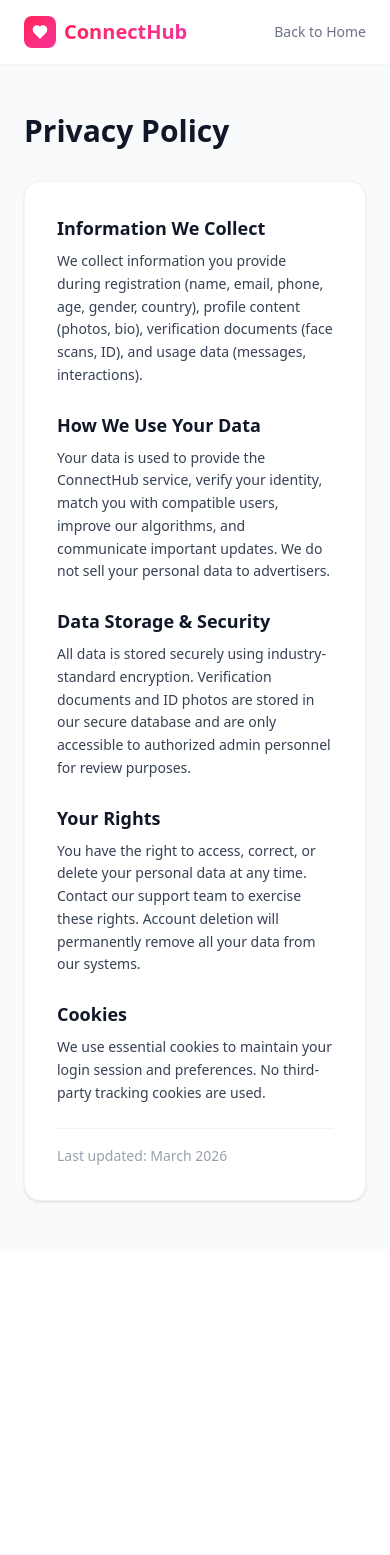
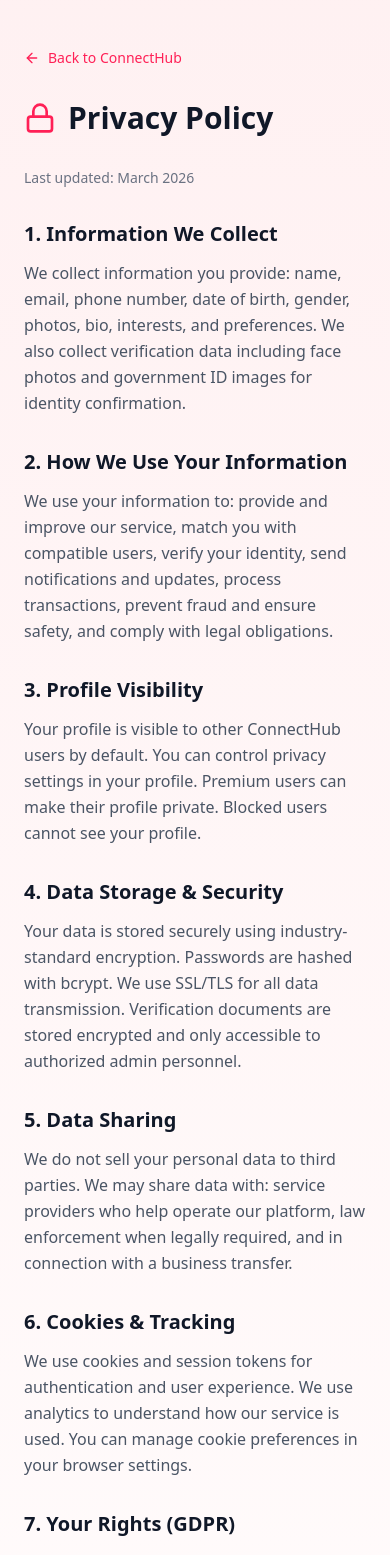
Before and after one commit to Paid855/ConnectHub, a Next.js app: page /privacy in a window 390 px wide. Shown: the top 1555 px of the page. Before the commit the page ends 1249 px from the top, so only its background shows below. Built offline with nearby package versions, Linux system fonts and the light colour scheme.

Commit message:
PWA install, email notifications, SEO, skeletons, mobile responsive, terms/privacy, error handling, revenue dashboard

```diff
--- a/src/app/api/admin/verifications/route.ts
+++ b/src/app/api/admin/verifications/route.ts
@@ -1,3 +1,4 @@
+import { emailVerified } from "@/lib/email-notifications";
 import { NextRequest, NextResponse } from "next/server";
 import { prisma } from "@/lib/db";
 import { createNotification } from "@/lib/notify";
@@ -39,6 +40,7 @@
 
     if (action === "approve") {
       await prisma.user.update({ where: { id: userId }, data: { verificationStatus: "approved", verified: true } });
+      prisma.user.findUnique({ where: { id: userId }, select: { email:true, name:true } }).then(u => { if(u) emailVerified(u.email, u.name).catch(()=>{}); }).catch(()=>{});
       createNotification(userId, "verification", "Verified!", "Your identity has been verified. You now have the verified badge!", undefined);
       return NextResponse.json({ success: true });
     }
--- a/src/app/api/auth/signup/route.ts
+++ b/src/app/api/auth/signup/route.ts
@@ -1,3 +1,4 @@
+import { emailWelcome } from "@/lib/email-notifications";
 import { NextRequest, NextResponse } from "next/server";
 import { prisma } from "@/lib/db";
 import bcrypt from "bcryptjs";
@@ -37,6 +38,7 @@
       },
     });
 
+    emailWelcome(user.email, user.name).catch(() => {});
     return NextResponse.json({ success: true, userId: user.id });
   } catch (error) {
     console.error("Signup error:", error);
--- a/src/app/api/friends/route.ts
+++ b/src/app/api/friends/route.ts
@@ -1,3 +1,4 @@
+import { emailFriendRequest } from "@/lib/email-notifications";
 import { createNotification } from "@/lib/notify";
 import { NextRequest, NextResponse } from "next/server";
 import { prisma } from "@/lib/db";
@@ -78,6 +79,7 @@
     });
     if (existing) return NextResponse.json({ error: "Already connected" }, { status: 400 });
     await prisma.friend.create({ data: { userId: id, friendId, status: "pending" } });
+    prisma.user.findUnique({ where: { id: friendId }, select: { email:true, name:true } }).then(u => { if(u) { const sender = "Someone"; emailFriendRequest(u.email, u.name, sender).catch(()=>{}); } }).catch(()=>{});
     createNotification(friendId, "friend_request", "Friend Request", "wants to be your friend", id);
     return NextResponse.json({ sent: true });
   }
--- a/src/app/api/messages/route.ts
+++ b/src/app/api/messages/route.ts
@@ -1,3 +1,4 @@
+import { emailNewMessage } from "@/lib/email-notifications";
 import { NextRequest, NextResponse } from "next/server";
 import { prisma } from "@/lib/db";
 import { createNotification } from "@/lib/notify";
@@ -68,6 +69,7 @@
   if (blocked) return NextResponse.json({ error: "Cannot message this user" }, { status: 403 });
 
   const newMsg = await prisma.message.create({ data: { senderId: id, receiverId, content: content.trim() } });
+  prisma.user.findUnique({ where: { id: receiverId }, select: { email:true, name:true } }).then(u => { if(u) emailNewMessage(u.email, u.name, "Someone").catch(()=>{}); }).catch(()=>{});
   createNotification(receiverId, "message", "New Message", content.startsWith("[IMG]") ? "Sent a photo" : content.startsWith("[VOICE]") ? "Sent a voice message" : content.substring(0, 50), id);
 
   return NextResponse.json({ message: newMsg });
--- a/src/app/layout.tsx
+++ b/src/app/layout.tsx
@@ -1,5 +1,7 @@
 import "./globals.css";
 import type { Metadata } from "next";
+
+export const viewport = { width: "device-width", initialScale: 1, maximumScale: 1, userScalable: false, themeColor: "#e11d48" };
 
 export const metadata: Metadata = {
   title: "ConnectHub — Find Your Perfect Match",
@@ -8,7 +10,7 @@
 
 export default function RootLayout({ children }: { children: React.ReactNode }) {
   return (
-    <html lang="en" className="scroll-smooth">
+    <html lang="en" data-scroll-behavior="smooth" className="scroll-smooth">
       <body className="bg-white text-gray-900 antialiased min-h-screen overflow-x-hidden">
         {children}
       </body>
--- a/src/app/page.tsx
+++ b/src/app/page.tsx
@@ -81,7 +81,7 @@
               <Sparkles className="w-4 h-4 text-rose-500" />
               <span className="text-sm font-semibold text-rose-600">The future of dating is here</span>
             </div>
-            <h1 className="text-5xl sm:text-6xl lg:text-7xl font-bold text-gray-900 leading-[1.1] mb-6 tracking-tight">
+            <h1 className="text-4xl sm:text-5xl lg:text-7xl font-bold text-gray-900 leading-[1.1] mb-6 tracking-tight">
               Find Your<br /><span className="bg-gradient-to-r from-rose-500 via-pink-500 to-red-400 bg-clip-text text-transparent">Perfect Match</span>
             </h1>
             <p className="text-lg text-gray-500 mb-8 max-w-lg mx-auto lg:mx-0 leading-relaxed">
@@ -105,7 +105,7 @@
               </div>
             </div>
           </div>
-          <div className="flex-shrink-0 w-full max-w-sm">
+          <div className="flex-shrink-0 w-full max-w-sm mx-auto lg:mx-0">
             <div className="bg-white rounded-3xl shadow-2xl shadow-rose-100/50 border border-rose-100 overflow-hidden">
               <div className="relative h-80">
                 <img src={p.img} alt={p.name} className="w-full h-full object-cover transition-all duration-700" />
--- a/src/app/privacy/page.tsx
+++ b/src/app/privacy/page.tsx
@@ -1,24 +1,35 @@
+"use client";
 import Link from "next/link";
-import { Heart } from "lucide-react";
+import { Lock, ArrowLeft } from "lucide-react";
 
 export default function PrivacyPage() {
   return (
-    <div className="min-h-screen bg-gray-50">
-      <header className="bg-white border-b border-gray-100 sticky top-0 z-50">
-        <div className="max-w-4xl mx-auto px-6 py-4 flex items-center justify-between">
-          <Link href="/" className="flex items-center gap-2"><div className="w-8 h-8 rounded-lg bg-gradient-to-br from-rose-500 to-pink-500 flex items-center justify-center"><Heart className="w-4 h-4 text-white fill-white" /></div><span className="text-xl font-bold bg-gradient-to-r from-rose-500 to-pink-500 bg-clip-text text-transparent">ConnectHub</span></Link>
-          <Link href="/" className="text-sm text-gray-500 hover:text-gray-700">Back to Home</Link>
-        </div>
-      </header>
-      <div className="max-w-4xl mx-auto px-6 py-12">
-        <h1 className="text-3xl font-bold text-gray-900 mb-8">Privacy Policy</h1>
-        <div className="bg-white rounded-2xl border border-gray-100 shadow-sm p-8 space-y-6 text-gray-700 text-sm leading-relaxed">
-          <section><h2 className="text-lg font-bold text-gray-900 mb-2">Information We Collect</h2><p>We collect information you provide during registration (name, email, phone, age, gender, country), profile content (photos, bio), verification documents (face scans, ID), and usage data (messages, interactions).</p></section>
-          <section><h2 className="text-lg font-bold text-gray-900 mb-2">How We Use Your Data</h2><p>Your data is used to provide the ConnectHub service, verify your identity, match you with compatible users, improve our algorithms, and communicate important updates. We do not sell your personal data to advertisers.</p></section>
-          <section><h2 className="text-lg font-bold text-gray-900 mb-2">Data Storage & Security</h2><p>All data is stored securely using industry-standard encryption. Verification documents and ID photos are stored in our secure database and are only accessible to authorized admin personnel for review purposes.</p></section>
-          <section><h2 className="text-lg font-bold text-gray-900 mb-2">Your Rights</h2><p>You have the right to access, correct, or delete your personal data at any time. Contact our support team to exercise these rights. Account deletion will permanently remove all your data from our systems.</p></section>
-          <section><h2 className="text-lg font-bold text-gray-900 mb-2">Cookies</h2><p>We use essential cookies to maintain your login session and preferences. No third-party tracking cookies are used.</p></section>
-          <p className="text-gray-400 pt-4 border-t border-gray-100">Last updated: March 2026</p>
+    <div className="min-h-screen bg-gradient-to-b from-rose-50 to-white">
+      <div className="max-w-3xl mx-auto px-6 py-12">
+        <Link href="/" className="flex items-center gap-2 text-sm text-rose-500 font-medium mb-8 hover:underline"><ArrowLeft className="w-4 h-4" /> Back to ConnectHub</Link>
+        <div className="flex items-center gap-3 mb-8"><Lock className="w-8 h-8 text-rose-500" /><h1 className="text-3xl font-bold text-gray-900">Privacy Policy</h1></div>
+        <div className="prose prose-gray max-w-none">
+          <p className="text-gray-500 text-sm mb-8">Last updated: March 2026</p>
+          <h2 className="text-xl font-bold text-gray-900 mt-8 mb-3">1. Information We Collect</h2>
+          <p className="text-gray-600 leading-relaxed mb-4">We collect information you provide: name, email, phone number, date of birth, gender, photos, bio, interests, and preferences. We also collect verification data including face photos and government ID images for identity confirmation.</p>
+          <h2 className="text-xl font-bold text-gray-900 mt-8 mb-3">2. How We Use Your Information</h2>
+          <p className="text-gray-600 leading-relaxed mb-4">We use your information to: provide and improve our service, match you with compatible users, verify your identity, send notifications and updates, process transactions, prevent fraud and ensure safety, and comply with legal obligations.</p>
+          <h2 className="text-xl font-bold text-gray-900 mt-8 mb-3">3. Profile Visibility</h2>
+          <p className="text-gray-600 leading-relaxed mb-4">Your profile is visible to other ConnectHub users by default. You can control privacy settings in your profile. Premium users can make their profile private. Blocked users cannot see your profile.</p>
+          <h2 className="text-xl font-bold text-gray-900 mt-8 mb-3">4. Data Storage & Security</h2>
+          <p className="text-gray-600 leading-relaxed mb-4">Your data is stored securely using industry-standard encryption. Passwords are hashed with bcrypt. We use SSL/TLS for all data transmission. Verification documents are stored encrypted and only accessible to authorized admin personnel.</p>
+          <h2 className="text-xl font-bold text-gray-900 mt-8 mb-3">5. Data Sharing</h2>
+          <p className="text-gray-600 leading-relaxed mb-4">We do not sell your personal data to third parties. We may share data with: service providers who help operate our platform, law enforcement when legally required, and in connection with a business transfer.</p>
+          <h2 className="text-xl font-bold text-gray-900 mt-8 mb-3">6. Cookies & Tracking</h2>
+          <p className="text-gray-600 leading-relaxed mb-4">We use cookies and session tokens for authentication and user experience. We use analytics to understand how our service is used. You can manage cookie preferences in your browser settings.</p>
+          <h2 className="text-xl font-bold text-gray-900 mt-8 mb-3">7. Your Rights (GDPR)</h2>
+          <p className="text-gray-600 leading-relaxed mb-4">You have the right to: access your personal data, correct inaccurate data, delete your account and all associated data, export your data, withdraw consent for data processing, and object to automated decision-making. To exercise these rights, go to Profile → Settings or contact support.</p>
+          <h2 className="text-xl font-bold text-gray-900 mt-8 mb-3">8. Data Retention</h2>
+          <p className="text-gray-600 leading-relaxed mb-4">We retain your data as long as your account is active. After account deletion, all personal data is permanently removed within 30 days. Stories are automatically deleted after 24 hours. Chat messages are retained while accounts are active.</p>
+          <h2 className="text-xl font-bold text-gray-900 mt-8 mb-3">9. Children's Privacy</h2>
+          <p className="text-gray-600 leading-relaxed mb-4">ConnectHub is not intended for users under 18 years of age. We do not knowingly collect personal information from minors. If we discover a user is under 18, their account will be immediately terminated.</p>
+          <h2 className="text-xl font-bold text-gray-900 mt-8 mb-3">10. Contact</h2>
+          <p className="text-gray-600 leading-relaxed mb-4">For privacy concerns, contact our Data Protection Officer at <a href="mailto:privacy@connecthub.com" className="text-rose-500 hover:underline">privacy@connecthub.com</a> or <a href="mailto:support@connecthub.com" className="text-rose-500 hover:underline">support@connecthub.com</a></p>
         </div>
       </div>
     </div>
--- a/src/app/terms/page.tsx
+++ b/src/app/terms/page.tsx
@@ -1,28 +1,35 @@
+"use client";
 import Link from "next/link";
-import { Heart } from "lucide-react";
+import { Shield, ArrowLeft } from "lucide-react";
 
 export default function TermsPage() {
   return (
-    <div className="min-h-screen bg-gray-50">
-      <header className="bg-white border-b border-gray-100 sticky top-0 z-50">
-        <div className="max-w-4xl mx-auto px-6 py-4 flex items-center justify-between">
-          <Link href="/" className="flex items-center gap-2"><div className="w-8 h-8 rounded-lg bg-gradient-to-br from-rose-500 to-pink-500 flex items-center justify-center"><Heart className="w-4 h-4 text-white fill-white" /></div><span className="text-xl font-bold bg-gradient-to-r from-rose-500 to-pink-500 bg-clip-text text-transparent">ConnectHub</span></Link>
-          <Link href="/" className="text-sm text-gray-500 hover:text-gray-700">Back to Home</Link>
-        </div>
-      </header>
-      <div className="max-w-4xl mx-auto px-6 py-12">
-        <h1 className="text-3xl font-bold text-gray-900 mb-8">Terms of Service</h1>
-        <div className="bg-white rounded-2xl border border-gray-100 shadow-sm p-8 space-y-6 text-gray-700 text-sm leading-relaxed">
-          <section><h2 className="text-lg font-bold text-gray-900 mb-2">1. Acceptance of Terms</h2><p>By creating an account on ConnectHub, you agree to be bound by these Terms of Service. You must be at least 18 years old to use this platform. If you do not agree to these terms, do not use ConnectHub.</p></section>
-          <section><h2 className="text-lg font-bold text-gray-900 mb-2">2. Account Registration</h2><p>You must provide accurate information during registration including your real name, valid email, and phone number. You are responsible for maintaining the security of your account credentials. Creating fake accounts or using false identity information will result in permanent account termination.</p></section>
-          <section><h2 className="text-lg font-bold text-gray-900 mb-2">3. Identity Verification</h2><p>ConnectHub requires identity verification through face scanning and government-issued ID upload. By submitting verification documents, you confirm that you are the person depicted and that the documents are authentic. Submitting fraudulent documents is a criminal offense and will be reported to authorities.</p></section>
-          <section><h2 className="text-lg font-bold text-gray-900 mb-2">4. User Conduct</h2><p>Users must treat others with respect. Harassment, hate speech, threats, spam, scams, solicitation, and any illegal activity are strictly prohibited. Violations will result in immediate account suspension or permanent ban.</p></section>
-          <section><h2 className="text-lg font-bold text-gray-900 mb-2">5. Privacy & Data</h2><p>We collect and process personal data as described in our Privacy Policy. Your verification photos and ID documents are stored securely and used only for identity verification purposes. We do not share your personal information with third parties without your consent.</p></section>
-          <section><h2 className="text-lg font-bold text-gray-900 mb-2">6. Subscriptions & Payments</h2><p>Premium and Gold subscriptions are billed monthly or annually as selected. You may cancel your subscription at any time. Refunds are handled on a case-by-case basis. Free tier users have limited access to platform features.</p></section>
-          <section><h2 className="text-lg font-bold text-gray-900 mb-2">7. Content Ownership</h2><p>You retain ownership of content you upload. By posting content, you grant ConnectHub a non-exclusive license to display it on the platform. You must not upload content that infringes on others intellectual property rights.</p></section>
-          <section><h2 className="text-lg font-bold text-gray-900 mb-2">8. Limitation of Liability</h2><p>ConnectHub is not responsible for the actions of its users. We provide a platform for connection but cannot guarantee the safety of in-person meetings. Always exercise caution when meeting someone for the first time.</p></section>
-          <section><h2 className="text-lg font-bold text-gray-900 mb-2">9. Changes to Terms</h2><p>We may update these terms periodically. Continued use of the platform after changes constitutes acceptance of the updated terms.</p></section>
-          <p className="text-gray-400 pt-4 border-t border-gray-100">Last updated: March 2026</p>
+    <div className="min-h-screen bg-gradient-to-b from-rose-50 to-white">
+      <div className="max-w-3xl mx-auto px-6 py-12">
+        <Link href="/" className="flex items-center gap-2 text-sm text-rose-500 font-medium mb-8 hover:underline"><ArrowLeft className="w-4 h-4" /> Back to ConnectHub</Link>
+        <div className="flex items-center gap-3 mb-8"><Shield className="w-8 h-8 text-rose-500" /><h1 className="text-3xl font-bold text-gray-900">Terms of Service</h1></div>
+        <div className="prose prose-gray max-w-none">
+          <p className="text-gray-500 text-sm mb-8">Last updated: March 2026</p>
+          <h2 className="text-xl font-bold text-gray-900 mt-8 mb-3">1. Acceptance of Terms</h2>
+          <p className="text-gray-600 leading-relaxed mb-4">By accessing or using ConnectHub, you agree to be bound by these Terms of Service. If you do not agree, do not use our service. You must be at least 18 years old to use ConnectHub.</p>
+          <h2 className="text-xl font-bold text-gray-900 mt-8 mb-3">2. Account Registration</h2>
+          <p className="text-gray-600 leading-relaxed mb-4">You must provide accurate, complete information when creating your account. You are responsible for maintaining the security of your password. You may not create multiple accounts or use another person's identity.</p>
+          <h2 className="text-xl font-bold text-gray-900 mt-8 mb-3">3. User Conduct</h2>
+          <p className="text-gray-600 leading-relaxed mb-4">You agree not to: post false or misleading information, harass or threaten other users, upload inappropriate or illegal content, use automated systems to access the service, impersonate another person, or violate any applicable laws.</p>
+          <h2 className="text-xl font-bold text-gray-900 mt-8 mb-3">4. Identity Verification</h2>
+          <p className="text-gray-600 leading-relaxed mb-4">ConnectHub uses face verification and government ID checks to ensure user authenticity. By completing verification, you consent to our processing of your biometric data and ID documents solely for identity confirmation purposes.</p>
+          <h2 className="text-xl font-bold text-gray-900 mt-8 mb-3">5. Virtual Currency (Coins)</h2>
+          <p className="text-gray-600 leading-relaxed mb-4">ConnectHub coins are virtual currency purchased with real money. Coins are non-refundable and have no cash value outside the platform. Coins are used for gifts, upgrades, and boosts. ConnectHub retains a 20% platform fee on all gift transactions.</p>
+          <h2 className="text-xl font-bold text-gray-900 mt-8 mb-3">6. Premium & Gold Plans</h2>
+          <p className="text-gray-600 leading-relaxed mb-4">Premium and Gold plans are one-time purchases with lifetime access. These plans unlock additional features including unlimited messaging, video calls, and advanced filters. Plans are non-transferable.</p>
+          <h2 className="text-xl font-bold text-gray-900 mt-8 mb-3">7. Content Ownership</h2>
+          <p className="text-gray-600 leading-relaxed mb-4">You retain ownership of content you post. By posting content, you grant ConnectHub a license to display and distribute that content within the service. Stories automatically expire after 24 hours.</p>
+          <h2 className="text-xl font-bold text-gray-900 mt-8 mb-3">8. Account Termination</h2>
+          <p className="text-gray-600 leading-relaxed mb-4">We may suspend or terminate accounts that violate these terms. Users may delete their account at any time through Settings. After deletion, the same email, phone, or username cannot be used to create a new account for 30 days.</p>
+          <h2 className="text-xl font-bold text-gray-900 mt-8 mb-3">9. Limitation of Liability</h2>
+          <p className="text-gray-600 leading-relaxed mb-4">ConnectHub is provided "as is." We are not liable for any damages resulting from your use of the service, interactions with other users, or loss of data. Use ConnectHub at your own risk and always exercise caution when meeting someone in person.</p>
+          <h2 className="text-xl font-bold text-gray-900 mt-8 mb-3">10. Contact</h2>
+          <p className="text-gray-600 leading-relaxed mb-4">For questions about these terms, contact us at <a href="mailto:support@connecthub.com" className="text-rose-500 hover:underline">support@connecthub.com</a></p>
         </div>
       </div>
     </div>
--- /dev/null
+++ b/src/lib/email-notifications.ts
@@ -0,0 +1,77 @@
+import nodemailer from "nodemailer";
+
+const transporter = nodemailer.createTransport({
+  service: "gmail",
+  auth: { user: process.env.EMAIL_USER || "", pass: process.env.EMAIL_PASS || "" },
+});
+
+const sendEmail = async (to: string, subject: string, html: string) => {
+  if (!process.env.EMAIL_USER || !process.env.EMAIL_PASS) return false;
+  try {
+    await transporter.sendMail({ from: `"ConnectHub" <${process.env.EMAIL_USER}>`, to, subject, html });
+    return true;
+  } catch (e) { console.error("Email error:", e); return false; }
+};
+
+const template = (title: string, body: string, cta?: string, ctaUrl?: string) => `
+<div style="font-family:Arial,sans-serif;max-width:500px;margin:0 auto;padding:30px;background:#fff;border-radius:16px;border:1px solid #ffe0ec;">
+  <div style="text-align:center;margin-bottom:24px;">
+    <h1 style="color:#e11d48;margin:0;font-size:24px;">ConnectHub</h1>
+    <p style="color:#888;font-size:12px;">Connecting Hearts Together</p>
+  </div>
+  <h2 style="color:#333;font-size:18px;text-align:center;">${title}</h2>
+  <div style="color:#555;font-size:14px;line-height:1.6;padding:16px 0;">${body}</div>
+  ${cta ? `<div style="text-align:center;padding:16px 0;"><a href="${ctaUrl || 'https://connecthub.com/dashboard'}" style="background:linear-gradient(135deg,#e11d48,#ec4899);color:#fff;padding:12px 32px;border-radius:50px;text-decoration:none;font-weight:bold;font-size:14px;">${cta}</a></div>` : ''}
+  <hr style="border:none;border-top:1px solid #ffe0ec;margin:20px 0;" />
+  <p style="color:#aaa;font-size:11px;text-align:center;">ConnectHub — Finding meaningful connections</p>
+</div>`;
+
+export async function emailNewMessage(toEmail: string, toName: string, fromName: string) {
+  return sendEmail(toEmail, `${fromName} sent you a message on ConnectHub`,
+    template("New Message!", `<p>Hi ${toName},</p><p><strong>${fromName}</strong> just sent you a message. Don't keep them waiting!</p>`, "Read Message", "https://connecthub.com/dashboard/messages")
+  );
+}
+
+export async function emailNewMatch(toEmail: string, toName: string, fromName: string) {
+  return sendEmail(toEmail, `You have a new match on ConnectHub! 💕`,
+    template("It's a Match! 💕", `<p>Hi ${toName},</p><p>Great news! <strong>${fromName}</strong> wants to connect with you. Start a conversation now!</p>`, "Say Hello", "https://connecthub.com/dashboard/messages")
+  );
+}
+
+export async function emailFriendRequest(toEmail: string, toName: string, fromName: string) {
+  return sendEmail(toEmail, `${fromName} wants to be your friend on ConnectHub`,
+    template("New Friend Request!", `<p>Hi ${toName},</p><p><strong>${fromName}</strong> sent you a friend request. Check out their profile and connect!</p>`, "View Request", "https://connecthub.com/dashboard/friends")
+  );
+}
+
+export async function emailGiftReceived(toEmail: string, toName: string, fromName: string, giftEmoji: string, giftName: string) {
+  return sendEmail(toEmail, `${fromName} sent you a ${giftEmoji} ${giftName}!`,
+    template(`You received a ${giftEmoji} ${giftName}!`, `<p>Hi ${toName},</p><p><strong>${fromName}</strong> sent you a <strong>${giftEmoji} ${giftName}</strong> on ConnectHub! Your coin balance has been updated.</p>`, "View Gifts", "https://connecthub.com/dashboard/coins")
+  );
+}
+
+export async function emailVerified(toEmail: string, toName: string) {
+  return sendEmail(toEmail, `You're verified on ConnectHub! ✅`,
+    template("Identity Verified! ✅", `<p>Hi ${toName},</p><p>Congratulations! Your identity has been verified. You now have the verified badge and will get up to 5x more matches!</p>`, "View Profile", "https://connecthub.com/dashboard/profile")
+  );
+}
+
+export async function emailStoryReply(toEmail: string, toName: string, fromName: string) {
+  return sendEmail(toEmail, `${fromName} replied to your story`,
+    template("Story Reply!", `<p>Hi ${toName},</p><p><strong>${fromName}</strong> replied to your story. Check your messages to see what they said!</p>`, "View Reply", "https://connecthub.com/dashboard/messages")
+  );
+}
+
+export async function emailWelcome(toEmail: string, toName: string) {
+  return sendEmail(toEmail, `Welcome to ConnectHub! 💕`,
+    template("Welcome to ConnectHub! 💕", `
+      <p>Hi ${toName},</p>
+      <p>Welcome to ConnectHub! We're thrilled to have you join our community of real, verified people looking for meaningful connections.</p>
+      <p>Here's how to get started:</p>
+      <p>1. <strong>Upload a profile photo</strong> — profiles with photos get 10x more matches</p>
+      <p>2. <strong>Get verified</strong> — face scan + ID for the trusted badge</p>
+      <p>3. <strong>Add your interests</strong> — helps our AI find better matches</p>
+      <p>4. <strong>Start swiping!</strong> — your perfect match is waiting</p>
+    `, "Complete Your Profile", "https://connecthub.com/dashboard/profile")
+  );
+}
```
Also changed, not shown: public/sw.js (added, +7 -0 lines), src/app/dashboard/layout.tsx (+3 -3 lines), public/manifest.json (added).
